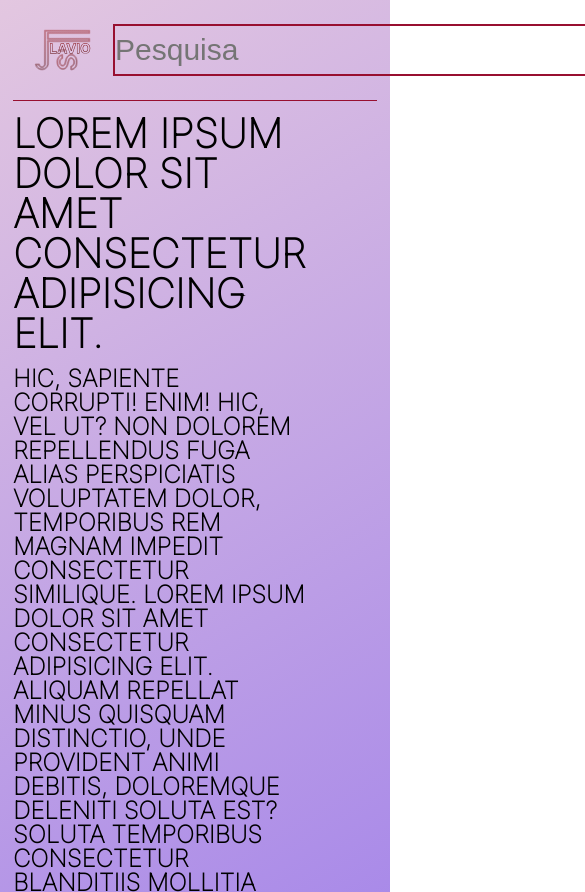
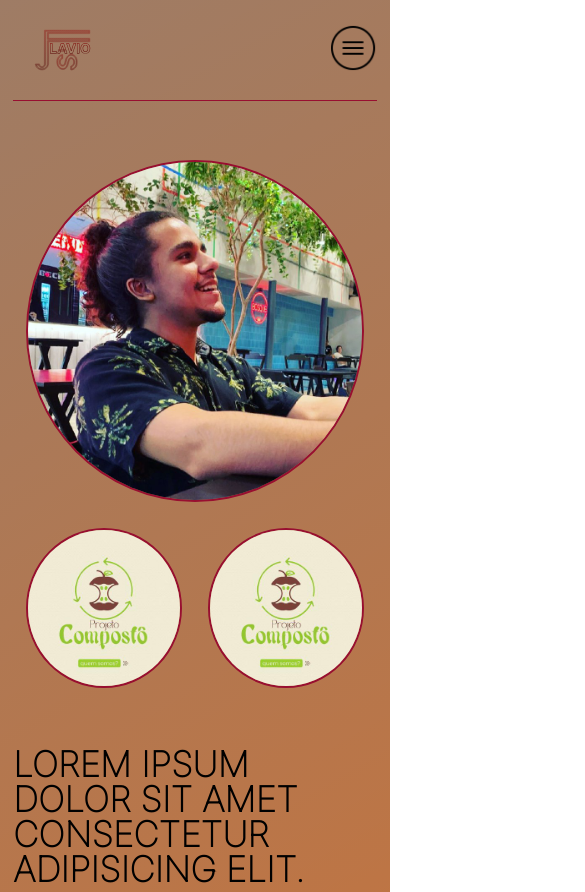
Before and after one commit to Flavio-JS/portifolio, a plain HTML site: page index.html in a window 390 px wide. Shown: the top 892 px of the page, 585 px wide, since content can reach past the window. Drawn offline with Linux system fonts and the light colour scheme.

Commit message:
adicionado responsividade

```diff
--- a/assets/style/style.css
+++ b/assets/style/style.css
@@ -10,7 +10,7 @@
 
 body{
 
-    background: linear-gradient(330deg, #3611fa, #e3c7e0) no-repeat;
+    background: linear-gradient(330deg, #ff6600, #5f26009a) no-repeat;
 
     margin-left: 13px;
     margin-right: 13px;
@@ -71,8 +71,13 @@ body{
 }
 
 .header .container-header .container-nav-menu .search{
-    width: 100%;
     min-width: 100px;
+    margin-right: 13px;
+    display: flex;
+    flex-direction: row;
+    justify-content: center;
+    flex-wrap: nowrap;
+    justify-content: space-around;
 }
 
 input{
@@ -80,10 +85,8 @@ input{
     border: #980F30 solid 2px;
     color:black;
     height: 48px;
-    width: 575px;
     min-width: 100px;
     font-size: 30px;
-
 }
 
 .line-top{
@@ -95,7 +98,6 @@ input{
 section{
     display: flex;
     flex-direction: row;
-    justify-content: center;
     flex-wrap: nowrap;
     justify-content: space-around;
     max-width: 100vw;
@@ -129,6 +131,13 @@ section h3{
 }
 
 article .imgs .big-img{
+    display: flex;
+    flex-direction: row;
+    flex-wrap: nowrap;
+    justify-content: space-between;
+}
+
+article .imgs .big-img .big-img1{
     border: #980F30 solid 2px;
     margin:13px;
     min-width: 396px;
@@ -139,7 +148,7 @@ article .imgs .big-img{
     overflow: hidden;
 }
 
-article .imgs .big-img img{
+article .imgs .big-img .big-img1 img{
     width: 100%;
     height: 100%;
 }
@@ -181,10 +190,11 @@ article .imgs .small-img2 img{
 footer{
     display: flex;
     flex-direction: row;
-    flex-wrap: wrap;
+    flex-wrap: nowrap;
     align-items: center;
     justify-content: space-between;
     margin-top: 13px;
+    margin-bottom: 13px;
     max-width: 1440px;
     width: 100%;
 }
@@ -192,11 +202,10 @@ footer{
 footer .social-network{
     display: flex;
     flex-direction: row;
-    justify-content: center;
-    justify-self:flex-start;
-    flex-wrap: nowrap;
     justify-content: space-between;
-    min-width: 513px;
+    margin-right: 13px;
+    margin-bottom: 13px;
+    width: 100%;
 }
 
 footer .insta, .linkedin, .github{
@@ -260,3 +269,58 @@ footer .contact{
         background-position: 100% 50%;
     }
 }
+
+@media (max-width: 1040px){
+    section article{
+        display:grid;
+        grid-template-columns: 100%;
+        grid-template-rows: 446px 1fr;
+        grid-template-areas: "imgs"
+		                     "text";
+        width: 100%;
+    }
+
+    section article .imgs{
+        grid-area: imgs;
+        margin-top: 200px;
+    }
+
+    section article .imgs .big-img{
+        justify-content: center;
+    }
+
+    article .imgs .small-img{
+        justify-content: center;
+    }
+
+    section article .text{
+        grid-area: text;
+        margin-top: 200px;
+    }
+
+}
+
+@media (max-width: 560px){
+    input{
+        display: none;
+    }
+
+    article .imgs .big-img .big-img1{
+        min-width: 50px;
+        min-height: 50px;
+    }
+
+    article .imgs .small-img1 , .small-img2{
+        min-width: 50px;
+        min-height: 50px;
+    }
+
+    section h1{
+        font-size: 35px;
+        line-height: 35px;
+    }
+
+    footer{
+        flex-wrap: wrap;
+    }
+}
--- a/index.html
+++ b/index.html
@@ -19,7 +19,7 @@
                         <input type="text" placeholder="Pesquisa">
                     </div>
                     <div>
-                        <img src="assets/img/icons8-menu-circular.png" alt="botão menu">
+                        <a href="index.html"><img src="assets/img/icons8-menu-circular.png" alt="botão menu"></a>
                     </div>
                 </nav>
             </main>
@@ -33,7 +33,9 @@
                 </div>
                 <div class="imgs">
                     <div class="big-img">
-                        <img src="assets/img/eu-19-05.jfif">
+                        <div class="big-img1">
+                            <img src="assets/img/eu-19-05.jfif">
+                        </div>
                     </div>
                     <div class="small-img">
                         <div class="small-img1">
```
